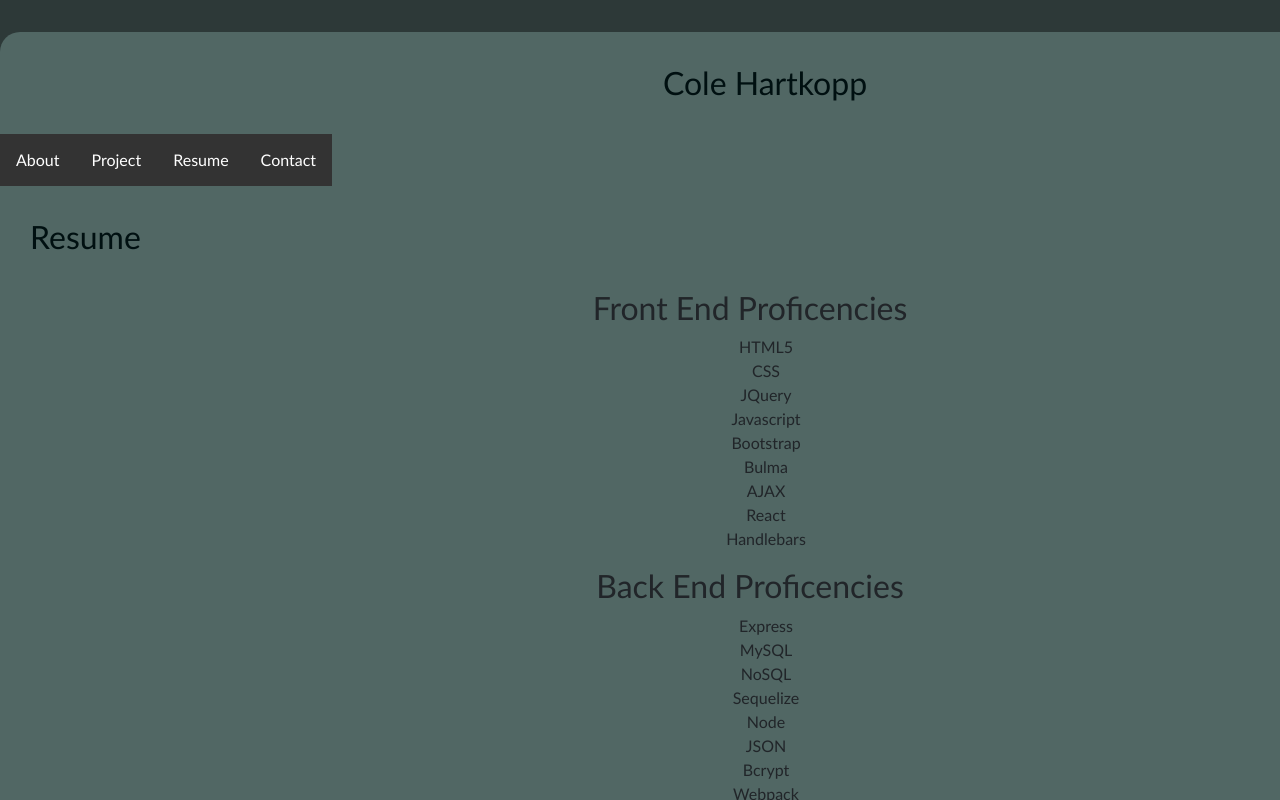
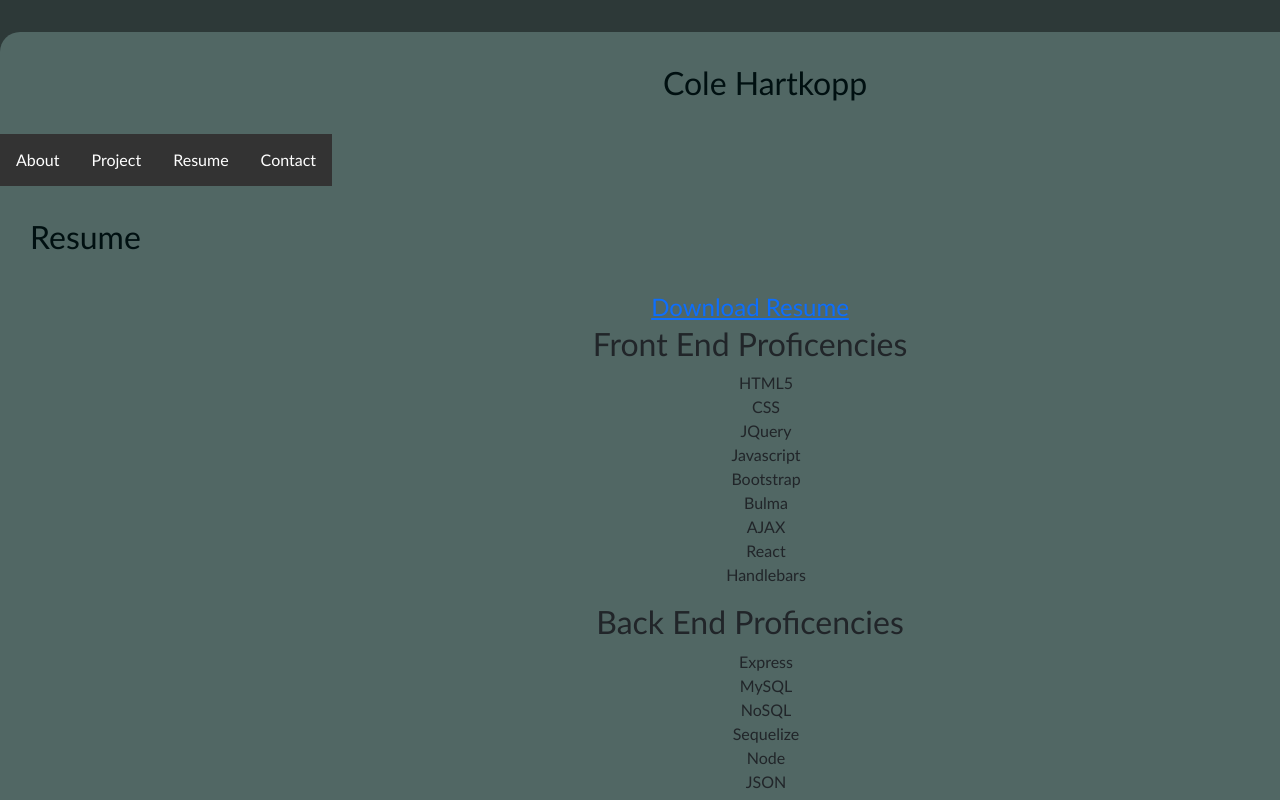
Before and after one commit to zencoh/reactPortfolio, a React (Create React App) app in the folder portfolio/: page / in a window 1280 px wide. Both pictures are taken after a click on the element "Resume". Shown: the top 800 px of the page. Built offline with nearby package versions, Linux system fonts and the light colour scheme; the HTML template or start-up script is replaced by a standard one.

Commit message:
trying to get download resume to work

```diff
--- a/portfolio/src/App.css
+++ b/portfolio/src/App.css
@@ -79,6 +79,13 @@
     text-align: center;
   }
 
+  .resume{
+    text-align: center;
+  }
+  .resumeLink {
+    font-size: 24px;
+  }
+
   .div {
     text-align: center;
   }
--- a/portfolio/src/components/Footer.js
+++ b/portfolio/src/components/Footer.js
@@ -1,7 +1,7 @@
 function Footer() {
   return (
     <footer>
-      <p>Cole Hartkopp @ 2022. All rights reserved</p>
+      <p>Cole Hartkopp @ 2023. All rights reserved</p>
     </footer>
   );
 }
--- a/portfolio/src/components/Resume.js
+++ b/portfolio/src/components/Resume.js
@@ -2,6 +2,7 @@ function Resume() {
   return (
     <section className="resume">
       {/* download link for my resume */}
+      <a className="resumeLink" href="/../resume/resumeColeHartkopp" download="Cole Hartkopp Resume">Download Resume</a>
       <div className="div">
       <h2>Front End Proficencies</h2>
       <ul>
```
Also changed, not shown: 1 other file (tests, documents, lock files or other folders).
